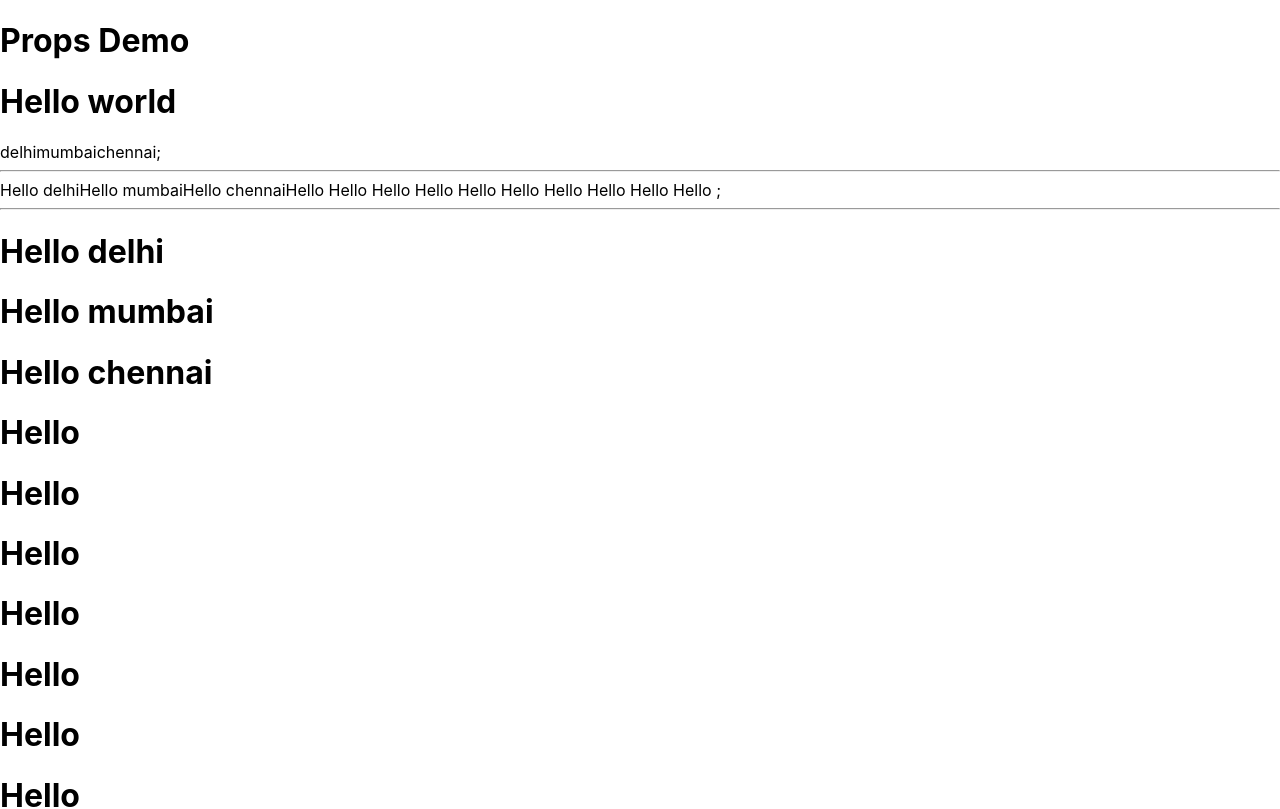
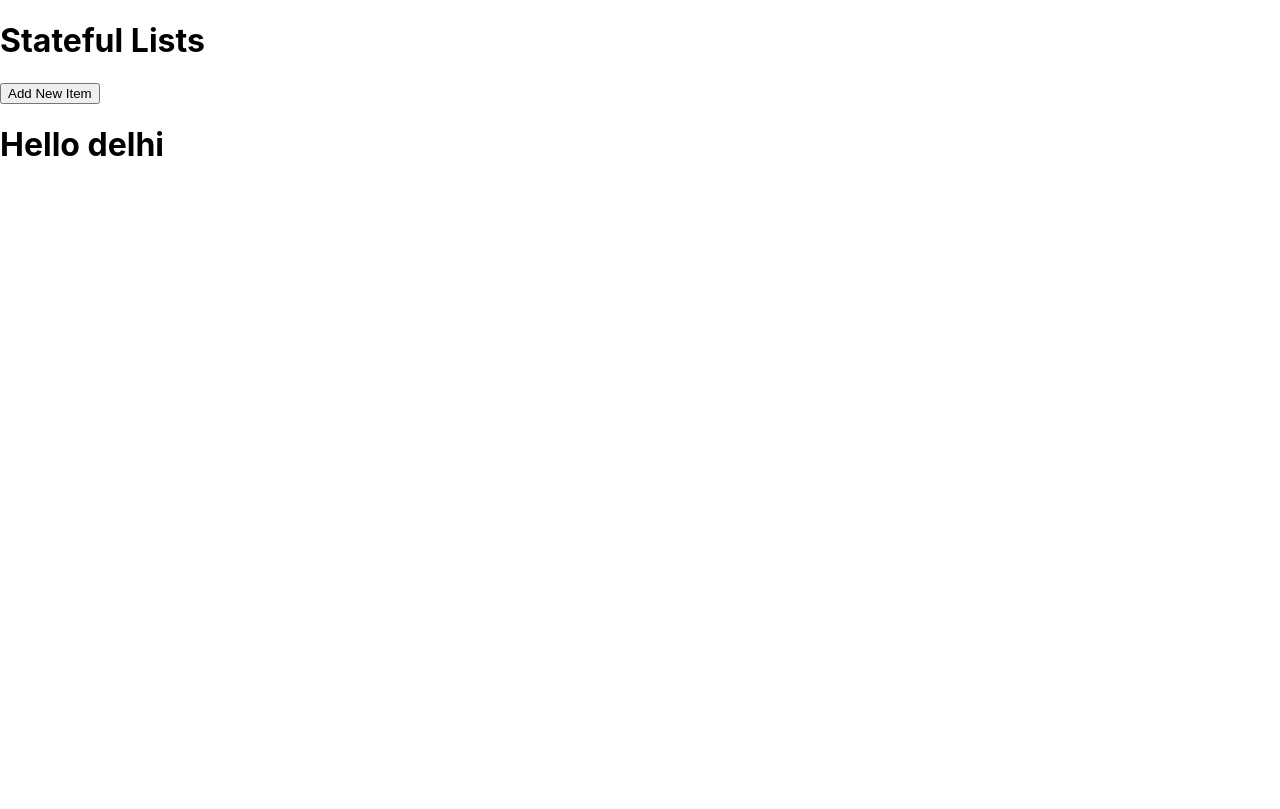
Before and after one commit to dhanashreerc/basic, a React (Create React App) app: page / in a window 1280 px wide. Shown: the top 809 px of the page. Built offline with nearby package versions, Linux system fonts and the light colour scheme.

Commit message:
stateful-list

```diff
--- a/src/App.js
+++ b/src/App.js
@@ -1,46 +1,43 @@
+import {useState} from "react";
 function App(){
   return(
     <>
-    <h1>Props Demo</h1>
-    <ListDemo/>
+      <h1>Stateful Lists</h1>
+      <ListDemo/>
     </>
   );
+
 
 }
 
 function ListDemo(){
-  let list = ["delhi","mumbai","chennai"];
-  let list1 = [];
-  for(let i=1;i<=10;i++){
-    list.push("");
+  //let list = ["delhi"];
+  //C1: Stateful variable
+  let [list, setList] = useState(["delhi"]);
+
+  //C2: Action Member Function
+  let handleClick = ()=>{
+    //why not push(), cuz it updates same object
+    //setter method requires immutable object
+    //we have to pass new list
+    let newList = [...list,"mumbai"];
+    console.log(newList);
+
+    //DOM::trigger dom
+    setList(newList);
   }
   return(
     <>
-    <h1>Hello world</h1>
-    {/** version: map method is i/o */}
-    {list.map((item) =>  item)};
-    <hr />
-    {/** version 2 */}
-    {list.map((item) => `Hello ${item}` )};
-    <hr />
-    {/** version 3 */}
-    {list.map((item) => (<><h1>Hello {item}</h1> </>))};
-    <hr />
-    {list.map((item)=><h1>Hello</h1>)};
+      {/**C3: Event Binding */}
+      <input type="button" value="Add New Item" onClick={handleClick}/>
+
+      {/**C4: List */}
+      {list.map((item)=>(
+        <h1>Hello {item}</h1>
+      ))}
 
     </>
-  );
-}
-function MessageDemo({username,city}){
-  //console.log("Props for current component: ",props);
-  //Object {  }
-  //Object { username: "Jae", city: "LA" }
-  return(
-    <>
-    <h1>Hello {username}</h1>
-    <h1>I am from {city}</h1>
-    </>
-  );
+  )
 }
 
 export default App;
```
